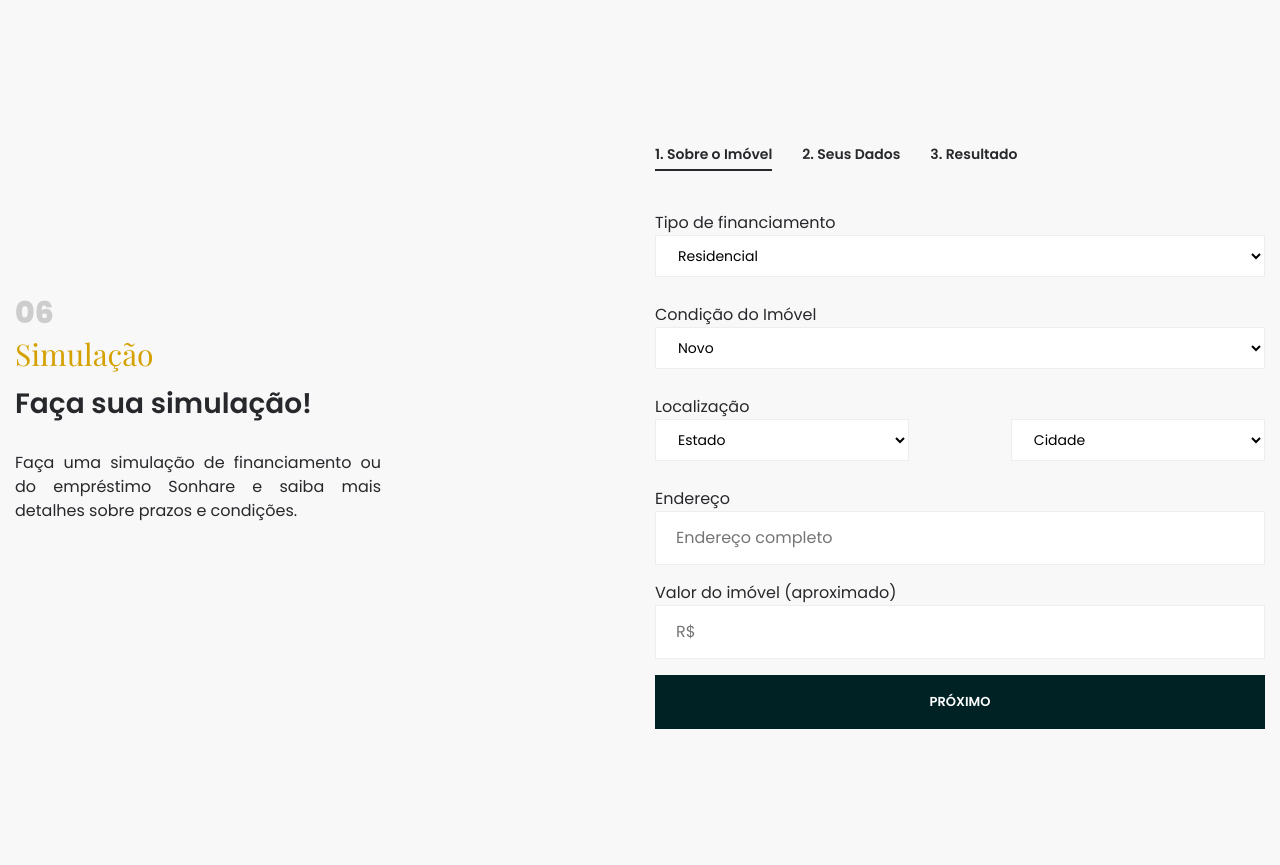
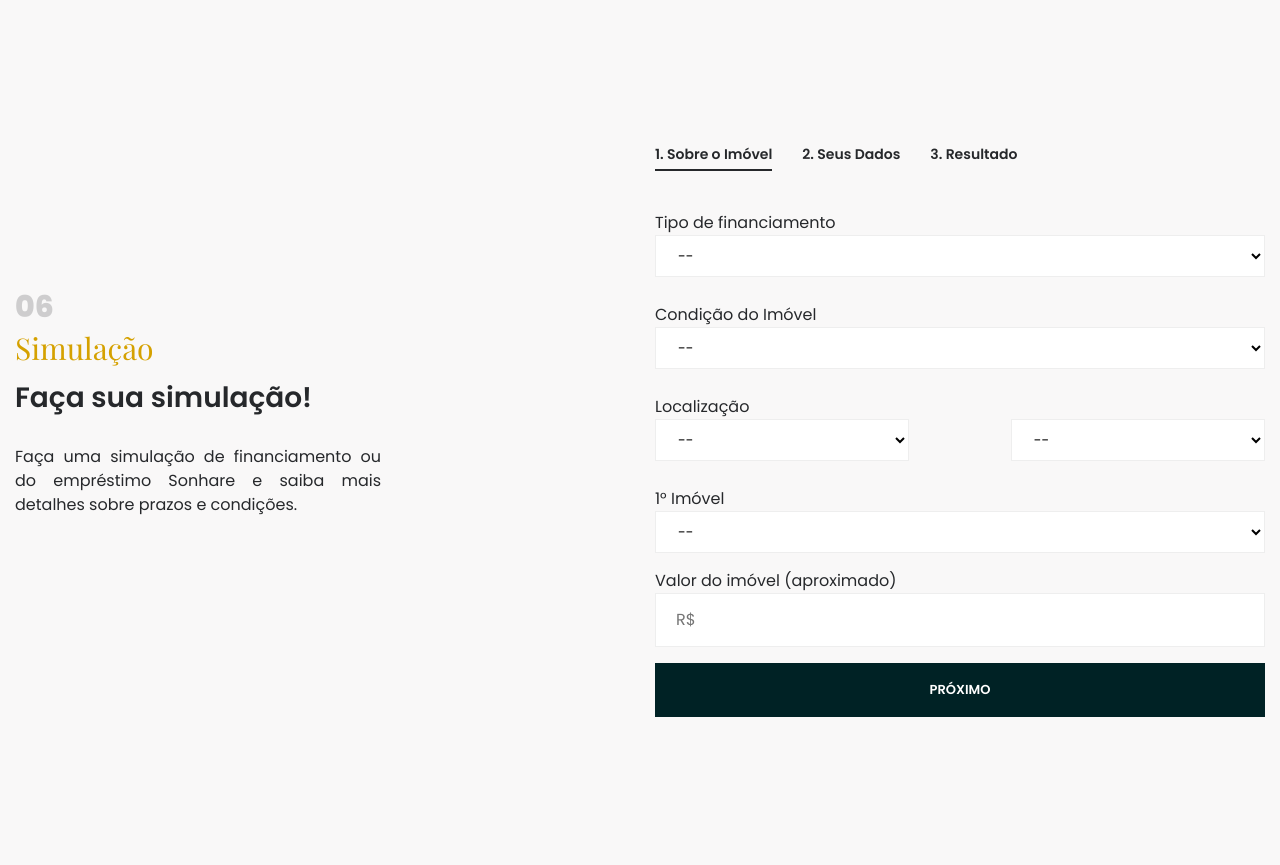
Before and after one commit to gabrieldezan/sonhare, a PHP site: page / in a window 1280 px wide; the page is wider, and only the part inside the window is pictured. Shown: the part 3664-4529 px from the top of that part. Run offline with PHP 8.4, Linux system fonts and the light colour scheme.

Commit message:
Alteração de layout

```diff
--- a/index.php
+++ b/index.php
@@ -194,6 +194,7 @@
                       <span>Tipo de financiamento</span><br>
                       <div class="row simulacao">
                         <select class="col-12 nice-select">
+                          <option>--</option>
                           <option>Residencial</option>
                           <option>Comercial</option>
                         </select>
@@ -205,6 +206,7 @@
                       <span>Condição do Imóvel</span><br>
                       <div class="row simulacao">
                         <select class="col-12 nice-select">
+                          <option>--</option>
                           <option>Novo</option>
                           <option>Usado</option>
                         </select>
@@ -216,13 +218,13 @@
                       <span>Localização</span><br>
                       <div class="row simulacao" style="display:flex;justify-content:space-between;">
                         <select class="col-5 nice-select">
-                          <option>Estado</option>
+                          <option>--</option>
                           <option>Paraná</option>
                           <option>Santa Catarina</option>
                           <option>Rio Grande do Sul</option>
                         </select>
                         <select class="col-5 nice-select">
-                          <option>Cidade</option>
+                          <option>--</option>
                           <option>Cascavel</option>
                           <option>Foz do Iguaçu</option>
                         </select>
@@ -231,8 +233,14 @@
                   </div>
 
                   <div class="form-group">
-                    <span>Endereço</span>
-                    <input type="text" name="telefone" id="telefone" placeholder="Endereço completo" autocomplete="off" required>
+                    <span>1° Imóvel</span><br>
+                    <div class="row simulacao">
+                      <select class="col-12 nice-select">
+                        <option>--</option>
+                        <option>Sim</option>
+                        <option>Não</option>
+                      </select>
+                    </div>
                   </div>
                   <div class="form-group">
                     <span>Valor do imóvel (aproximado)</span>
```
